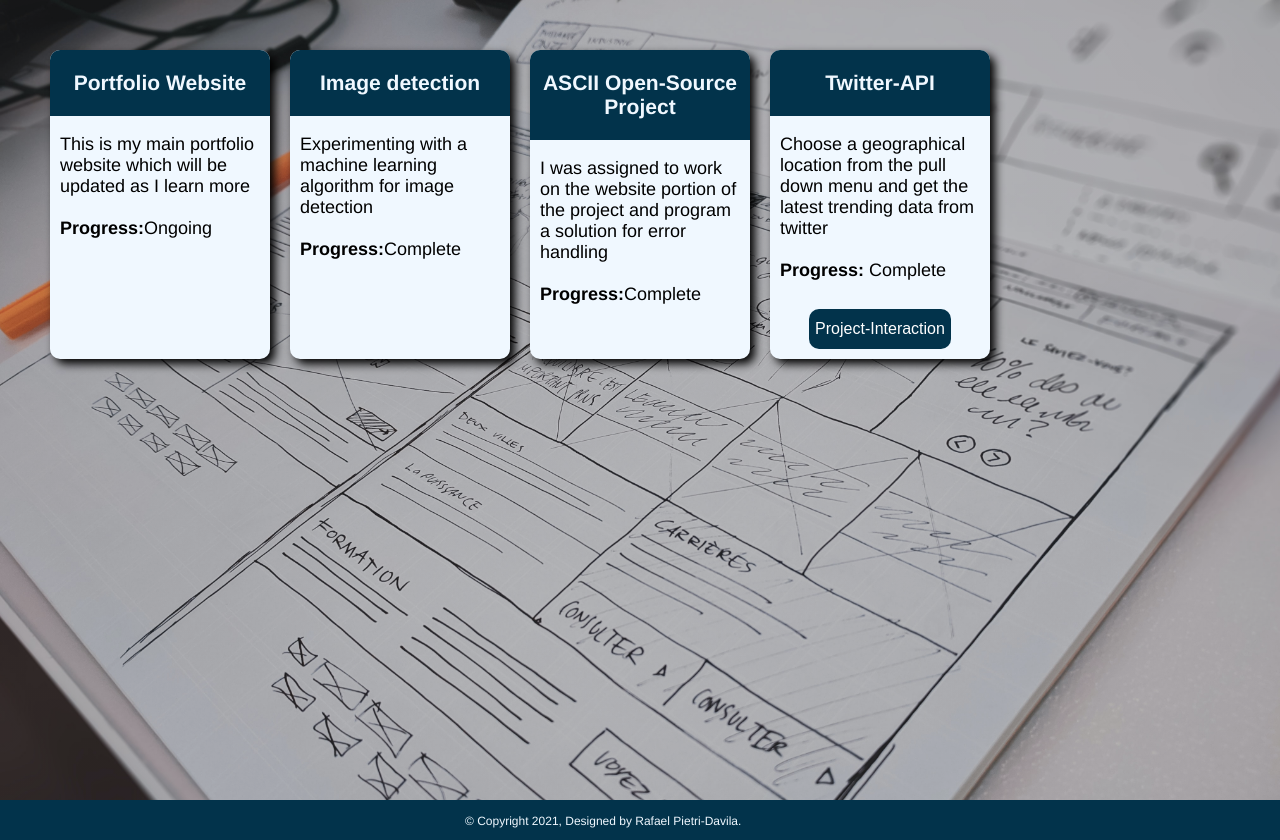
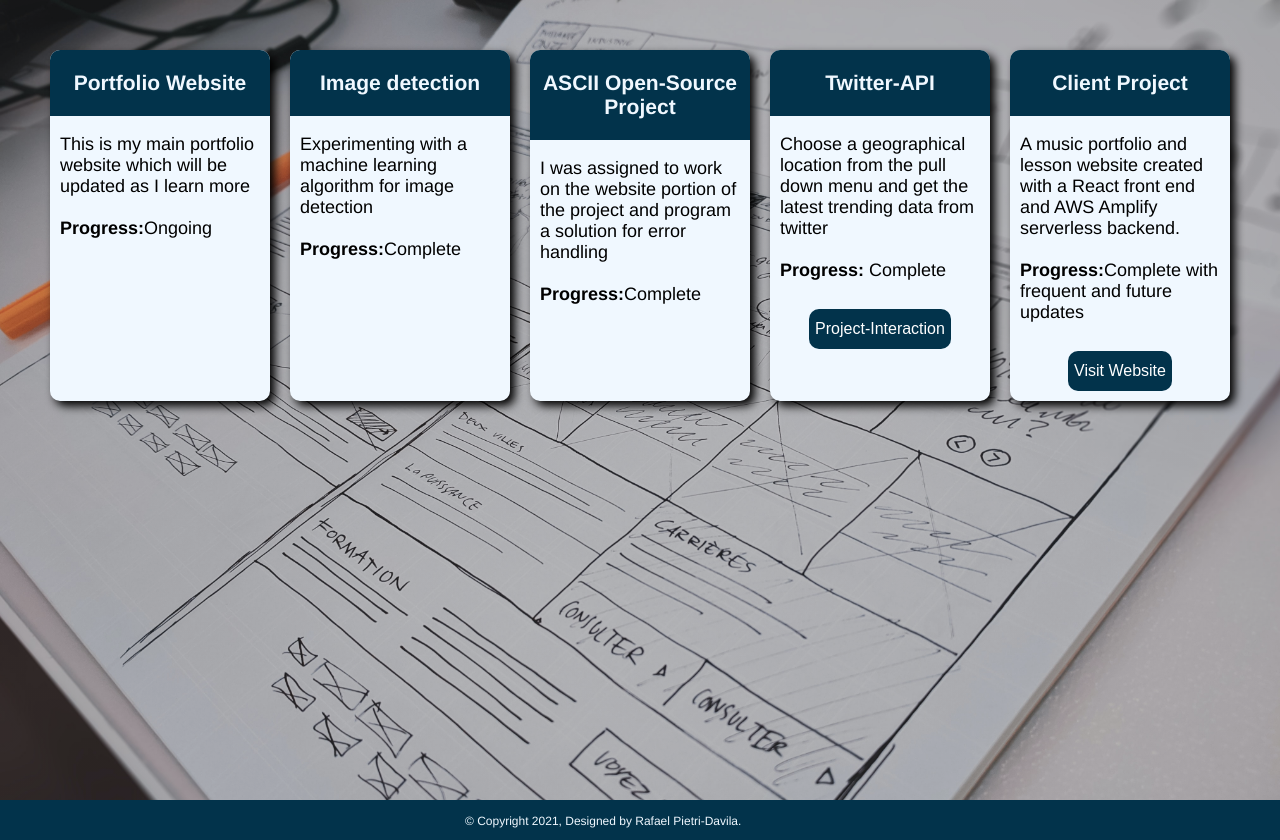
Before and after one commit to rpdavila/personal_portfolio, a Flask app: page /projects in a window 1280 px wide. Shown: the part 53-893 px from the top of the page. Run offline with Flask 2, Linux system fonts and the light colour scheme.

Commit message:
added client project card

```diff
--- a/website/static/script.js
+++ b/website/static/script.js
@@ -3,6 +3,7 @@ let card_1 = document.getElementById('card-1');
 let card_2 = document.getElementById('card-2');
 let card_3 = document.getElementById('card-3');
 let card_4 = document.getElementById('card-4');
+let card_5 = document.getElementById('card-5');
 
 card_1.addEventListener('click', function() {
     window.location.href = "https://github.com/rpdavila/personal_portfolio";
@@ -19,3 +20,7 @@ card_3.addEventListener('click', function() {
 card_4.addEventListener('click', function() {
     window.location.href = "https://github.com/rpdavila/twitter_analytics";
 } );
+
+card_5.addEventListener('click', function() {
+    window.open("https://github.com/rpdavila/OR_webapp");
+} );
--- a/website/static/style.css
+++ b/website/static/style.css
@@ -240,6 +240,11 @@ textarea {
     font-size: medium;
 }
 
+#submit3:hover {
+    background-color: #8EBDD4;
+    cursor: pointer;
+}
+
 /*card animation*/
 .card { transition: all .2s ease-in-out; }
 .card:hover { transform: scale(1.1); }
@@ -363,3 +368,19 @@ footer {
     grid-column: span 4;
     color: #f0f8ff;
 }
+
+#OR-WebApp {
+    background-color: #02334b;
+    color: #ffffff;
+    border-radius: 10px;
+    border: none;
+    height: 40px;
+    width: auto;
+    margin: 10px 10px;
+    font-size: medium;
+}
+
+#OR-WebApp:hover {
+    background-color: #8EBDD4;
+    cursor: pointer;
+}
--- a/website/templates/projects.html
+++ b/website/templates/projects.html
@@ -51,6 +51,25 @@
             </form>
           </div>
         </div>
+{#    card 5      #}
+        <div class="card" id="card-5">
+          <div class="card-title">
+            <h3 id="title-5">Client Project</h3>
+          </div>
+          <div class="project-image" id="image-5"></div>
+          <div class="project-description">
+            <p>A music portfolio and lesson website created with a React front end and AWS Amplify serverless backend.
+                <br><br><strong>Progress:</strong>Complete with frequent and future updates</p>
+          </div>
+          <div id="interaction">
+              <button type='button'
+                      id="OR-WebApp"
+                      onclick="window.location.href='https://drorlandoruiztrumpet.com'"
+              >
+                  Visit Website
+              </button>
+          </div>
+        </div>
       </div>
     </div>
 {%  endblock content %}
```
Also changed, not shown: db.sqlite.
